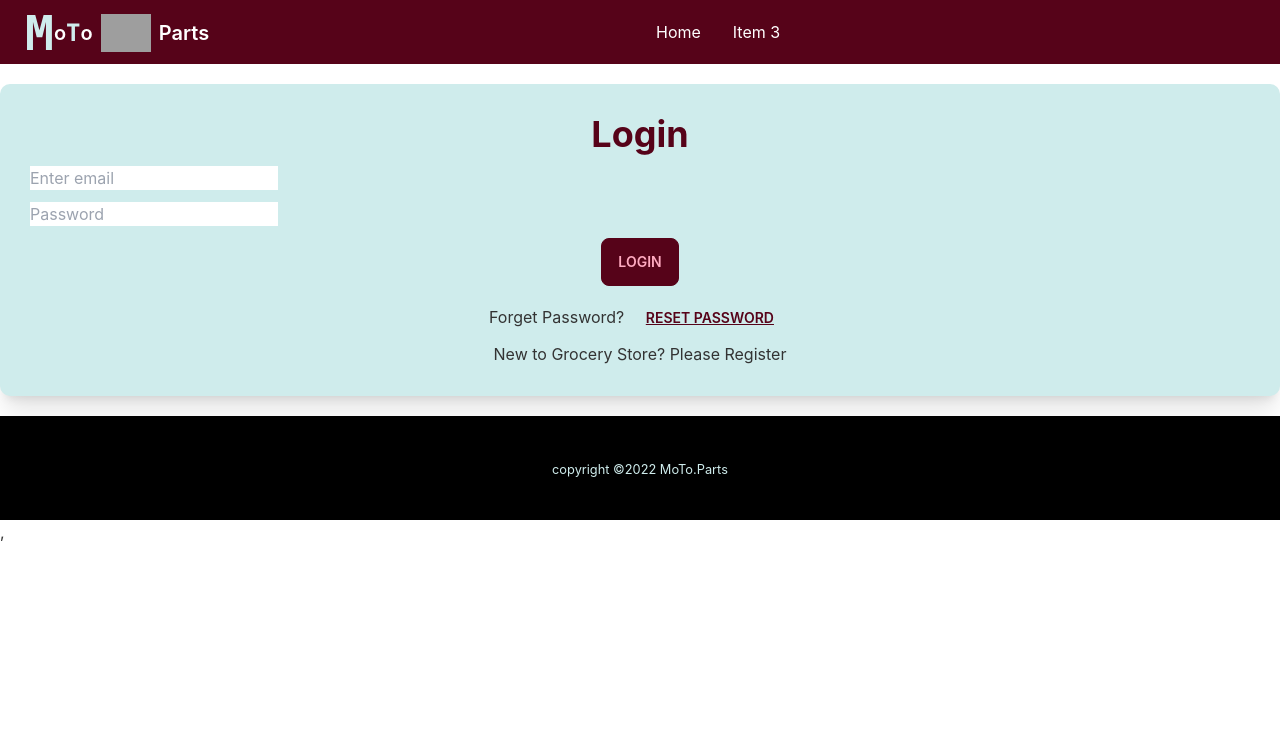
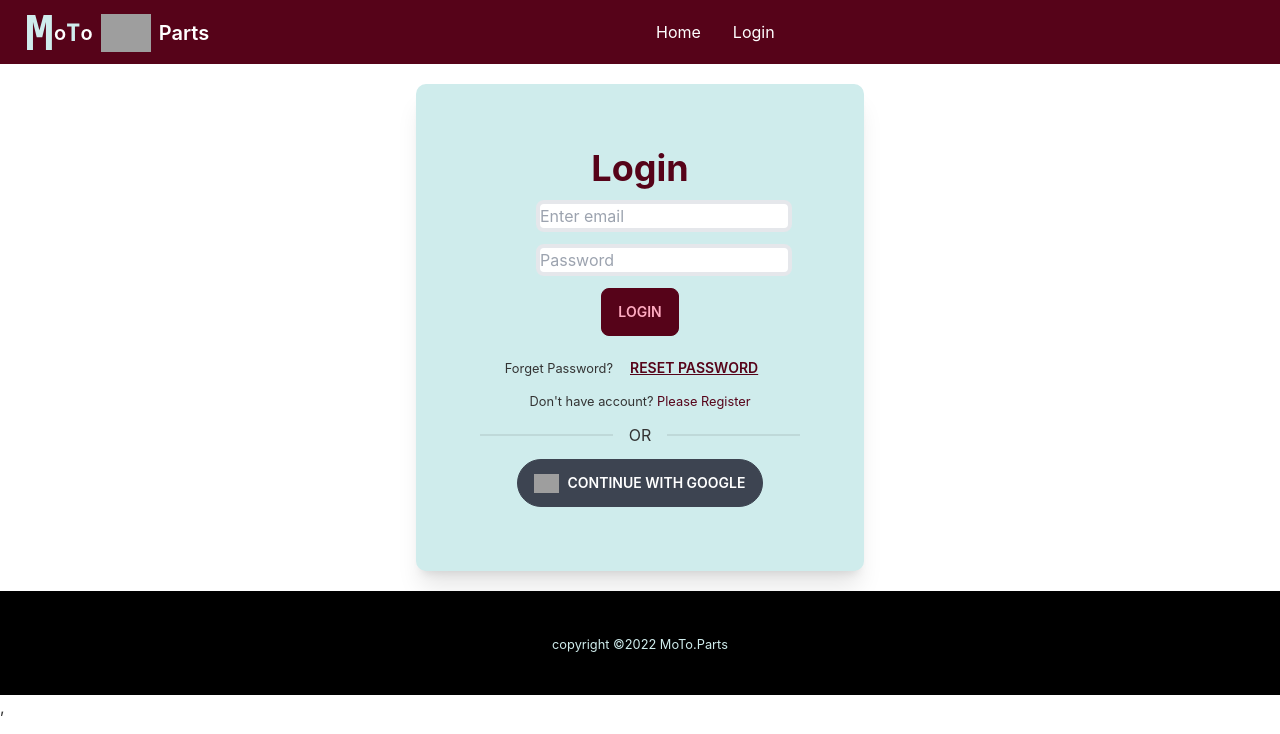
Before and after one commit to sohan284/Moto_Parts_manufacturer-client-site, a React (Create React App) app: page /login in a window 1280 px wide. Shown: the top 734 px of the page. Built offline with nearby package versions, Linux system fonts and the light colour scheme; no server answers; grey boxes are pictures that could not be loaded.

Commit message:
firebase

```diff
--- a/package.json
+++ b/package.json
@@ -11,11 +11,13 @@
     "@testing-library/user-event": "^13.5.0",
     "bootstrap": "^5.1.3",
     "daisyui": "^2.15.0",
+    "firebase": "^9.8.1",
     "nodemon": "^2.0.16",
     "react": "^18.1.0",
     "react-bootstrap": "^2.4.0",
     "react-countup": "^6.2.0",
     "react-dom": "^18.1.0",
+    "react-firebase-hooks": "^5.0.3",
     "react-hook-form": "^7.31.2",
     "react-router-dom": "^6.3.0",
     "react-scripts": "5.0.1",
--- a/src/App.css
+++ b/src/App.css
@@ -8,7 +8,8 @@
 .loginForm{
   margin-top: 20px;
   border-radius: 10px;
-  padding: 30px;
+  padding: 5%;
+  width: 35%;
 
 }
 .App-logo {
--- a/src/Pages/Home/Banner.js
+++ b/src/Pages/Home/Banner.js
@@ -3,11 +3,11 @@ import Parts from './Parts';
 
 const Banner = () => {
     return (
-        <div class="hero bannerImg">
-        <div class="hero-overlay bg-opacity-50"></div>
-        <div class="hero-content text-center text-neutral-content">
-          <div class="max-w-md">
-            <h1 class=" text-5xl mt-48 font-serif text-secondary font-bold">Welcome to MoTo</h1>
+        <div className="hero bannerImg">
+        <div className="hero-overlay bg-opacity-50"></div>
+        <div className="hero-content text-center text-neutral-content">
+          <div className="max-w-md">
+            <h1 className=" text-5xl mt-48 font-serif text-secondary font-bold">Welcome to MoTo</h1>
           </div>
         </div>
 
--- a/src/Pages/Home/Part.js
+++ b/src/Pages/Home/Part.js
@@ -11,18 +11,18 @@ const Part = ({part}) => {
   }
     const {name,img,description,price,quantity,minOQ,_id} = part;
     return (
-        <div class="card w-96 bg-secondary shadow-xl">
-        <figure class="px-10 pt-10">
-          <img src={img} alt="Shoes" class="rounded-xl" />
+        <div className="card w-96 bg-secondary shadow-xl">
+        <figure className="px-10 pt-10">
+          <img src={img} alt="Shoes" className="rounded-xl" />
         </figure>
-        <div class="card-body items-center text-center">
-          <h2 class="card-title font-bold text-primary">{name}</h2>
+        <div className="card-body items-center text-center">
+          <h2 className="card-title font-bold text-primary">{name}</h2>
           <p className='font-semibold'>Price : {price}</p>
           <p className='font-semibold'>Quantity : {quantity}</p>
           <p className='font-semibold'>Minimum Order Quantity : {minOQ}</p>
           <p><span className='font-bold'> About : </span>{description.slice(0,80)}</p>
-          <div class="card-actions">
-            <button onClick={()=>handlePurchase(_id)} class="btn btn-primary text-white">Place Order</button>
+          <div className="card-actions">
+            <button onClick={()=>handlePurchase(_id)} className="btn btn-primary text-white">Place Order</button>
           </div>
         </div>
       </div>
--- a/src/Pages/Login/Login.js
+++ b/src/Pages/Login/Login.js
@@ -3,15 +3,39 @@ import React, { useRef } from 'react';
 import { Button, Form} from 'react-bootstrap';
 // import { useSignInWithEmailAndPassword } from 'react-firebase-hooks/auth';
 import { Link, Navigate, useNavigate, useLocation } from 'react-router-dom';
+import auth from '../../firebase.init';
+import {useAuthState, useSignInWithGoogle} from 'react-firebase-hooks/auth';
+import { signInWithEmailAndPassword } from 'firebase/auth';
 // import './Login.css';
 // import SocialLogin from './SocialLogin/SocialLogin';
-// import auth from './../../firebase.init';
+
 
 const Login = () => {
   const emailRef = useRef('');
   const passwordRef = useRef('');
   const navigate = useNavigate();
   const location = useLocation();
+  const [signInWithGoogle] = useSignInWithGoogle(auth);
+  const [user, loading, error] = useAuthState(auth);
+
+
+  const hanldeLogin = () => {
+    signInWithEmailAndPassword(auth);
+  };
+  if (loading) {
+    return (
+      <div>
+        <p>Initialising User...</p>
+      </div>
+    );
+  }
+  if (error) {
+    return (
+      <div>
+        <p>Error: {error}</p>
+      </div>
+    );
+  }
 
 //   let from = location.state?.from?.pathname || "/";
 
@@ -53,20 +77,22 @@ const Login = () => {
     <div className='container loginForm w-50 shadow-xl bg-secondary mx-auto'>
       <h2 className='text-primary text-4xl font-bold text-center mb-3'>Login</h2>
       <Form>
-                <Form.Group className="mb-3" controlId="formBasicEmail">
-                    <Form.Control ref={emailRef} type="email" placeholder="Enter email" required />
+                <Form.Group className="mb-3 mx-auto w-52 " controlId="formBasicEmail">
+                    <Form.Control className='rounded-lg border-4' ref={emailRef} type="email" placeholder="Enter email" required />
                 </Form.Group>
-                <Form.Group className="mb-3" controlId="formBasicPassword">
-                    <Form.Control ref={passwordRef} type="password" placeholder="Password" required />
+                <Form.Group className="mb-3 mx-auto w-52" controlId="formBasicPassword">
+                    <Form.Control className='rounded-lg border-4'  ref={passwordRef} type="password" placeholder="Password" required />
                 </Form.Group>
-                <Button variant="primary w-50 mx-auto d-block mb-2" type="submit">
+                <Button onClick={hanldeLogin} variant="primary w-50 mx-auto d-block mb-2" type="submit">
                     Login
                 </Button>
         <br />
         {/* <Button className='mt-3 bg-white text-black rounded-pill' onClick={handleGoogleSignIn}><img  height={20} src={googlelogo} alt="" /> Sign in</Button> */}
       </Form>
-      <p>Forget Password? <button className='btn btn-link text-primary pe-auto text-decoration-none'>Reset Password</button> </p>
-      <p>New to Grocery Store? <Link to={'/register'} className='text-danger pe-auto text-decoration-none'> Please Register</Link></p>
+      <small><p>Forget Password?<button className='btn btn-link text-primary pe-auto text-decoration-none'>Reset Password</button> </p></small>
+      <small><p>Don't have account? <Link to={'/register'} className='text-primary pe-auto text-decoration-none'> Please Register</Link></p></small>
+      <div className="divider">OR</div>
+      <button onClick={()=>signInWithGoogle()} className="text-white rounded-full btn"> <img className='mr-2' width={25} src="https://i.ibb.co/9rXRjXW/new.png" alt="" /> CONTINUE WITH GOOGLE</button>
 
     </div>
 
--- a/src/Pages/Purchase/Purchase.js
+++ b/src/Pages/Purchase/Purchase.js
@@ -18,13 +18,13 @@ const Purchase = () => {
             .then(data => setPart(data))
     }, [])
     return (
-        <div class="card w-96 w-full bg-secondary items-center text-center shadow-xl">
-             <h2 class="card-title mt-5 font-bold text-primary text-4xl">{part.name}</h2>
+        <div className="card w-96 w-full bg-secondary items-center text-center shadow-xl">
+             <h2 className="card-title mt-5 font-bold text-primary text-4xl">{part.name}</h2>
              <p className='mt-3'><small>{part.description}</small></p>
-        <figure class="px-10 pt-10">
-          <img width={300} src={part.img} alt="Shoes" class="rounded-xl" />
+        <figure className="px-10 pt-10">
+          <img width={300} src={part.img} alt="Shoes" className="rounded-xl" />
         </figure>
-        <div class="card-body items-center text-center">
+        <div className="card-body items-center text-center">
             <h2 className='font-bold'>Price : {part.price}</h2>
 
           <div className='flex my-5'>
@@ -45,12 +45,12 @@ const Purchase = () => {
                     message: "Quantity Is Required!",
                   },
                   min: {
-                    value: part.minOQ,
+                    value: `${part.minOQ}`,
                     message:` Order At least ${part.minOQ} piece!`,
                   },
                   max: {
-                    value: part.availableQuantity,
-                    message: `Can order maximum ${part.availableQuantity} piece!`,
+                    value:` ${part.quantity}`,
+                    message: `Can order maximum ${part.quantity} piece!`,
                   },
                 })}
               />
--- a/src/Shared/Header/Header.js
+++ b/src/Shared/Header/Header.js
@@ -1,27 +1,36 @@
+import { signOut } from 'firebase/auth';
 import React from 'react';
+import { useAuthState } from 'react-firebase-hooks/auth';
 import { Link } from 'react-router-dom';
+import auth from '../../firebase.init';
 
 const Header = () => {
+  const [user,loading,error] = useAuthState(auth);
+
+  const logout = () =>{
+      signOut(auth);
+  }
+
     return (
-        <div class="navbar bg-primary text-white">
-        <div class="navbar-start">
-          <div class="dropdown">
-            <label tabindex="0" class="btn btn-ghost lg:hidden">
-              <svg xmlns="http://www.w3.org/2000/svg" class="h-5 w-5" fill="none" viewBox="0 0 24 24" stroke="currentColor"><path stroke-linecap="round" stroke-linejoin="round" stroke-width="2" d="M4 6h16M4 12h8m-8 6h16" /></svg>
+        <div className="navbar bg-primary text-white">
+        <div className="navbar-start">
+          <div className="dropdown">
+            <label tabIndex="0" className="btn btn-ghost lg:hidden">
+              <svg xmlns="http://www.w3.org/2000/svg" className="h-5 w-5" fill="none" viewBox="0 0 24 24" stroke="currentColor"><path strokeLinecap="round" strokeLinejoin="round" strokeWidth="2" d="M4 6h16M4 12h8m-8 6h16" /></svg>
             </label>
-            <ul tabindex="0" class="menu menu-compact dropdown-content mt-3 p-2 shadow bg-base-100 rounded-box w-52">
+            <ul tabIndex="0" className="menu menu-compact dropdown-content mt-3 p-2 shadow bg-base-100 rounded-box w-52">
               <li><Link to={'/purchase'}>Item 1</Link></li>
               <li><a>Item 3</a></li>
             </ul>
           </div>
-          <a class="btn btn-ghost normal-case text-xl"><span className='text-secondary font-mono text-5xl'>M</span>o<span className='text-secondary font-mono text-2xl'>T</span> o <span className='mx-2'><img width={50} src="https://i.ibb.co/c1z2Ht5/motorbike.png" alt="" /></span>Parts</a>
+          <a className="btn btn-ghost normal-case text-xl"><span className='text-secondary font-mono text-5xl'>M</span>o<span className='text-secondary font-mono text-2xl'>T</span> o <span className='mx-2'><img width={50} src="https://i.ibb.co/c1z2Ht5/motorbike.png" alt="" /></span>Parts</a>
         </div>
-        <div class="navbar-center hidden lg:flex">
-          <ul class="menu menu-horizontal p-0">
+        <div className="navbar-center hidden lg:flex">
+          <ul className="menu menu-horizontal p-0">
 
             <li><Link to={'/'}>Home</Link></li>
-
-            <li><a>Item 3</a></li>
+            <li>{user? <button onClick={logout} className="btn font-bold text-base text-secondary
+              bg-[#d80000]">Logout</button> : <Link to={'/login'}>Login</Link>}</li>
           </ul>
         </div>
 
--- /dev/null
+++ b/src/firebase.init.js
@@ -0,0 +1,27 @@
+// Import the functions you need from the SDKs you need
+import { initializeApp } from "firebase/app";
+import {getAuth} from "firebase/auth"
+// TODO: Add SDKs for Firebase products that you want to use
+// https://firebase.google.com/docs/web/setup#available-libraries
+
+// Your web app's Firebase configuration
+const firebaseConfig = {
+  apiKey: "AIzaSyCSLauf5w_WuvJ2EObiXsT5pesieQDHMRg",
+  authDomain: "moto-parts-c256e.firebaseapp.com",
+  projectId: "moto-parts-c256e",
+  storageBucket: "moto-parts-c256e.appspot.com",
+  messagingSenderId: "127723870387",
+  appId: "1:127723870387:web:d5933058b0d2a2e25938c6"
+
+//   apiKey: process.env.REACT_APP_API_KEY,
+//   authDomain: process.env.REACT_APP_AUTH_DOMAIN,
+//   projectId: process.env.REACT_APP_PROJECT_ID,
+//   storageBucket: process.env.REACT_APP_STORAGE_BUCKET,
+//   messagingSenderId: process.env.REACT_APP_MESSAGING_SENDER_ID,
+//   appId: process.env.REACT_APP_APP_ID,
+};
+
+// Initialize Firebase
+const app = initializeApp(firebaseConfig);
+const auth = getAuth(app);
+export default auth;
```
Also changed, not shown: 1 other file (tests, documents, lock files or other folders).
